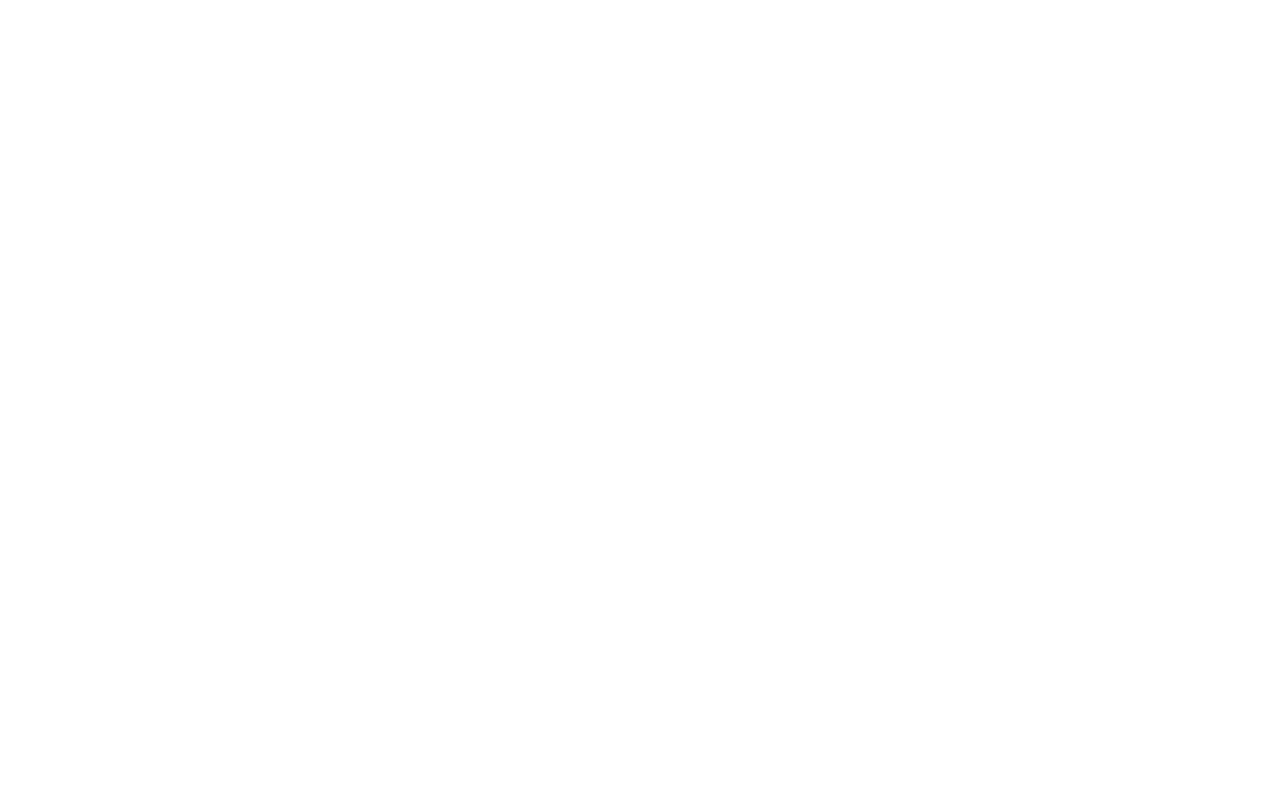
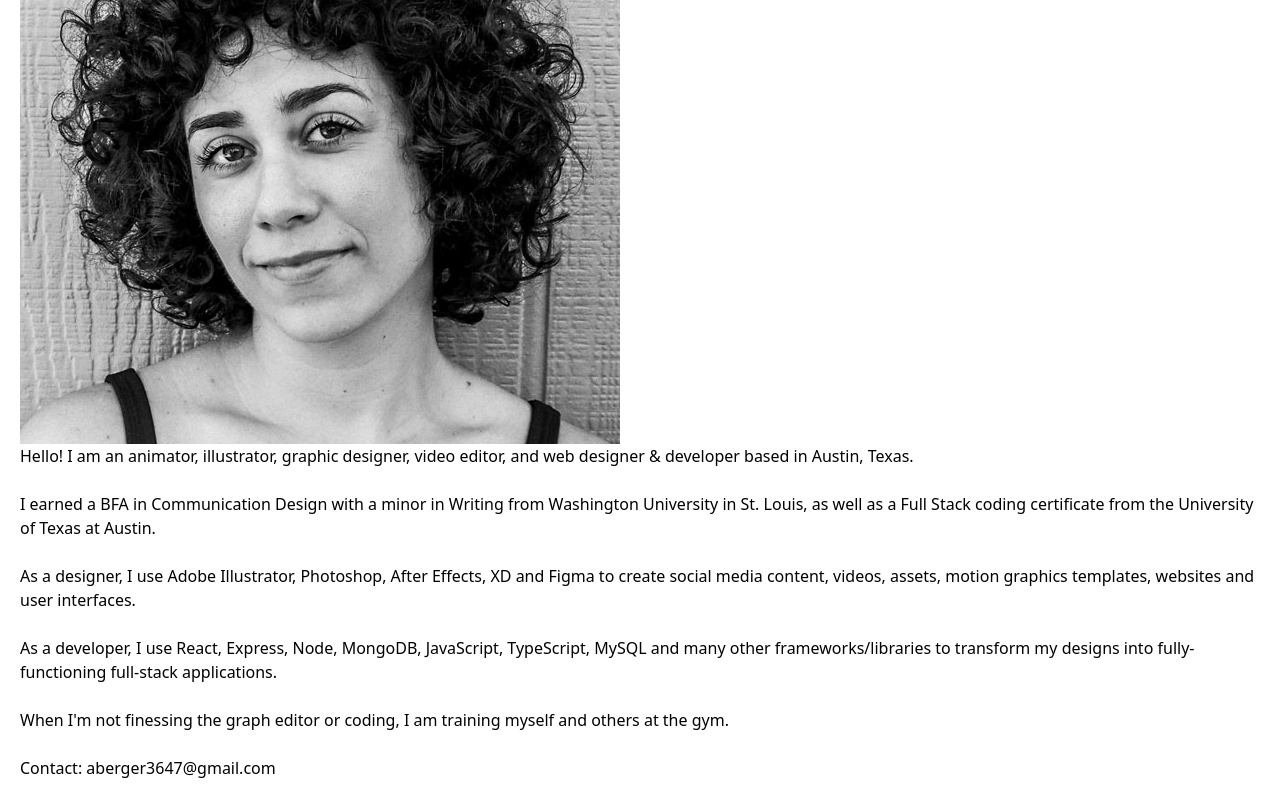
Before and after one commit to aberger3647/design-portfolio, a React (Vite) app: page /about in a window 1280 px wide. Shown: the part 272-1072 px from the top of the page. Before the commit the page ends 800 px from the top, so only its background shows below. Built offline with nearby package versions, Linux system fonts and the light colour scheme.

Commit message:
create about page

```diff
--- a/src/App.css
+++ b/src/App.css
@@ -25,3 +25,9 @@
   height: 100%;
   scroll-behavior: smooth;
 }
+.main{
+  display: flex;
+  flex-direction: column;
+  align-items: center;
+  padding: 20px;
+}
--- a/src/components/About.tsx
+++ b/src/components/About.tsx
@@ -1,5 +1,37 @@
+import headshot from "../assets/headshotsmall.jpg";
+
 export const About = () => {
   return (
-      <p>about</p>
+    <div className="main">
+      <div className="flex sm:flex-row flex-col">
+      <div className="max-w-96 sm:mr-4 mb-4">
+          <img src={headshot} alt="Black and white headshot of Alex" />
+        </div>
+
+        <div className="max-w-96">
+          <p>
+            Hello! I am an animator, illustrator, graphic designer, video
+            editor, and web designer & developer based in Austin, Texas.
+          </p>
+          <br />
+          <p>
+            I earned a BFA in Communication Design with a minor in Writing from
+            Washington University in St. Louis, as well as a Full Stack coding
+            certificate from the University of Texas at Austin.
+          </p>
+          <br />
+          <p>As a designer, I use Adobe Illustrator, Photoshop, After Effects, XD and Figma to create social media content, videos, assets, motion graphics templates, websites and user interfaces.</p>
+          <br />
+          <p>As a developer, I use React, Express, Node, MongoDB, JavaScript, TypeScript, MySQL and many other frameworks/libraries to transform my designs into fully-functioning full-stack applications.</p>
+          <br />
+          <p>
+            When I'm not finessing the graph editor or coding, I am <a href='https://www.bigalstrength.com/' target='_blank'>training
+            myself and others at the gym</a>.
+          </p>
+          <br />
+          <p>Contact: aberger3647@gmail.com</p>
+        </div>
+      </div>
+    </div>
   );
 };
--- a/src/components/Nav.tsx
+++ b/src/components/Nav.tsx
@@ -1,11 +1,13 @@
+import { Link } from "react-router-dom";
+
 export const Nav = () => {
   return (
     <nav className='flex h-16 justify-between p-4 border border-b-1'>
       <h2 className='flex items-center'>Alex Berger</h2>
       <ul className='flex gap-4 items-center'>
-        <li>Motion Design</li>
-        <li>Illustration</li>
-        <li>About</li>
+        <li><Link to='/'>Motion Design</Link></li>
+        <li><Link to='/illustration'>Illustration</Link></li>
+        <li><Link to='/about'>About</Link></li>
       </ul>
     </nav>
   );
```
Also changed, not shown: src/assets/headshotsmall.jpg (added).
